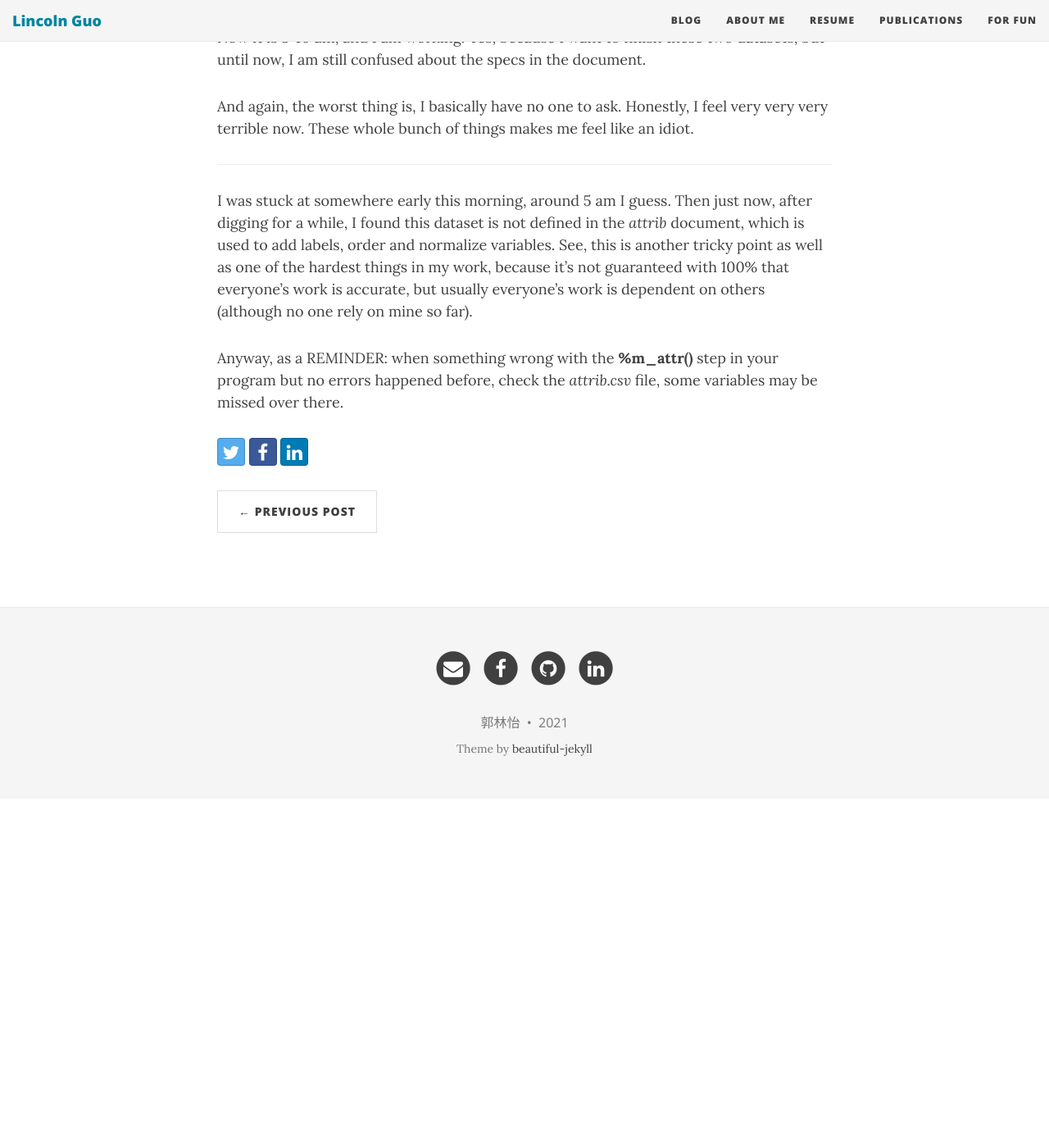
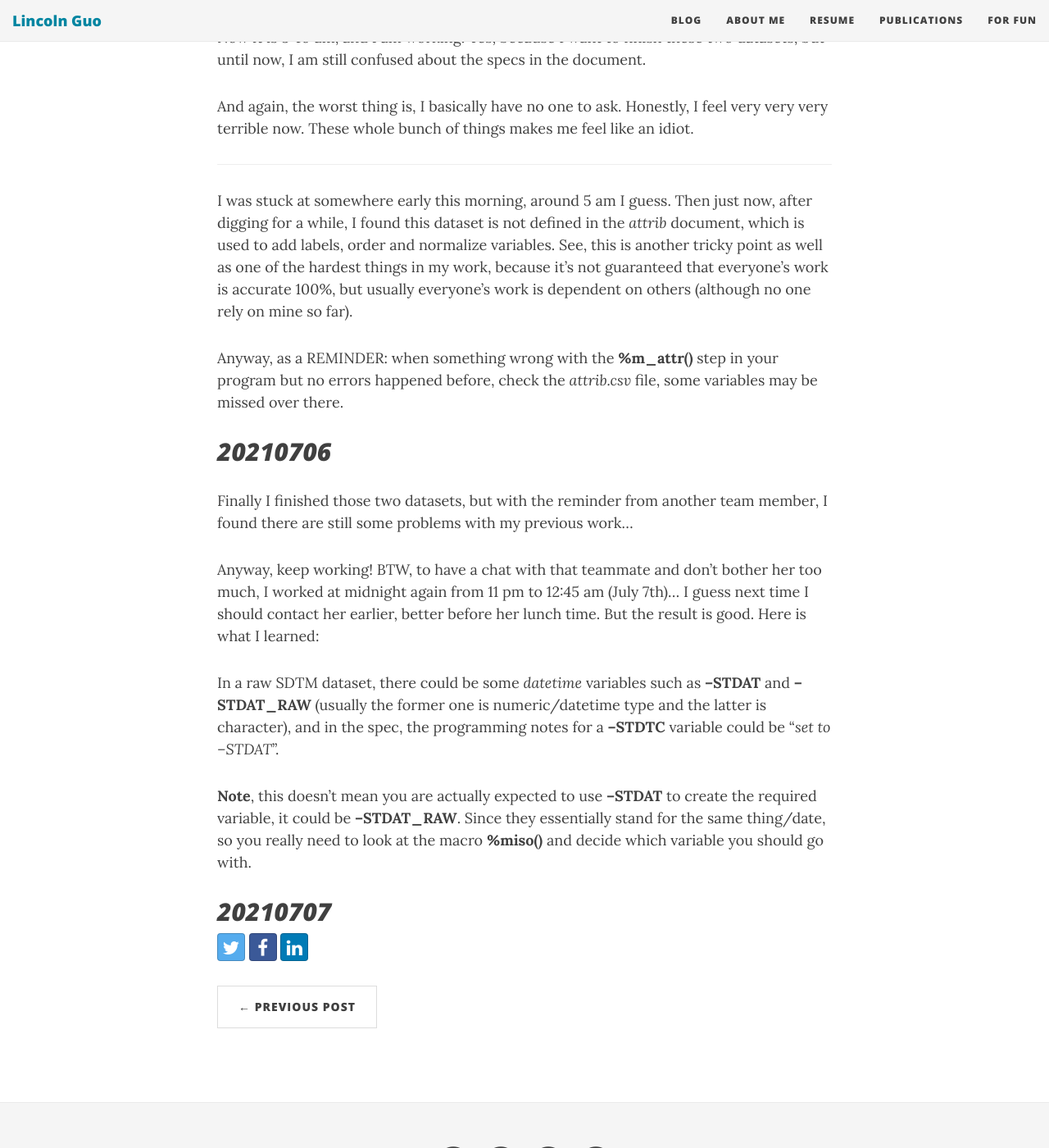
Before and after one commit to LinyiGuo96/LinyiGuo96.github.io, a Jekyll site: the page built from _posts/2021-06-16-SAS-Working-Notes.md, in a window 1280 px wide and 1400 px high, scrolled down 8292 px. Shown: the whole window at 82% size. Built offline with Jekyll 4.4.1, drawn with Linux system fonts in a browser that asks for light colours; nearby versions of some CDN libraries; comment, search, counter and statistics services are not loaded; before the commit the page ends 9266 px from its top, so only the background shows below that.

Commit message:
Update 2021-06-16-SAS-Working-Notes.md

```diff
--- a/_posts/2021-06-16-SAS-Working-Notes.md
+++ b/_posts/2021-06-16-SAS-Working-Notes.md
@@ -248,6 +248,18 @@ And again, the worst thing is, I basically have no one to ask. Honestly, I feel
 
 ------------------------------------
 
-I was stuck at somewhere early this morning, around 5 am I guess. Then just now, after digging for a while, I found this dataset is not defined in the _attrib_ document, which is used to add labels, order and normalize variables. See, this is another tricky point as well as one of the hardest things in my work, because it's not guaranteed with 100% that everyone's work is accurate, but usually everyone's work is dependent on others (although no one rely on mine so far).
+I was stuck at somewhere early this morning, around 5 am I guess. Then just now, after digging for a while, I found this dataset is not defined in the _attrib_ document, which is used to add labels, order and normalize variables. See, this is another tricky point as well as one of the hardest things in my work, because it's not guaranteed that everyone's work is accurate 100%, but usually everyone's work is dependent on others (although no one rely on mine so far).
 
 Anyway, as a REMINDER: when something wrong with the **%m_attr()** step in your program but no errors happened before, check the _attrib.csv_ file, some variables may be missed over there.
+
+## _20210706_
+
+Finally I finished those two datasets, but with the reminder from another team member, I found there are still some problems with my previous work...
+
+Anyway, keep working! BTW, to have a chat with that teammate and don't bother her too much, I worked at midnight again from 11 pm to 12:45 am (July 7th)... I guess next time I should contact her earlier, better before her lunch time. But the result is good. Here is what I learned:
+
+In a raw SDTM dataset, there could be some _datetime_ variables such as **--STDAT** and **--STDAT_RAW** (usually the former one is numeric/datetime type and the latter is character), and in the spec, the programming notes for a **--STDTC** variable could be "_set to --STDAT_".
+
+**Note**, this doesn't mean you are actually expected to use **--STDAT** to create the required variable, it could be **--STDAT_RAW**. Since they essentially stand for the same thing/date, so you really need to look at the macro **%miso()** and decide which variable you should go with.
+
+## _20210707_
```
